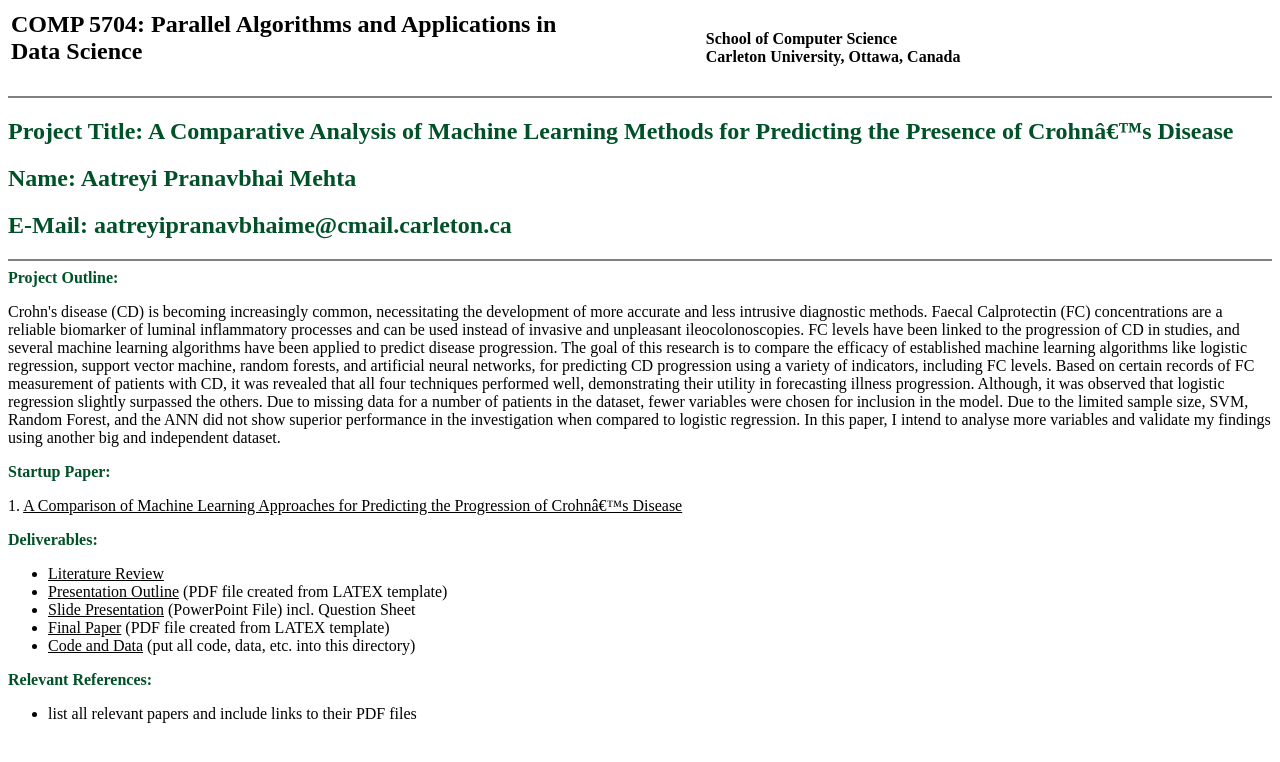
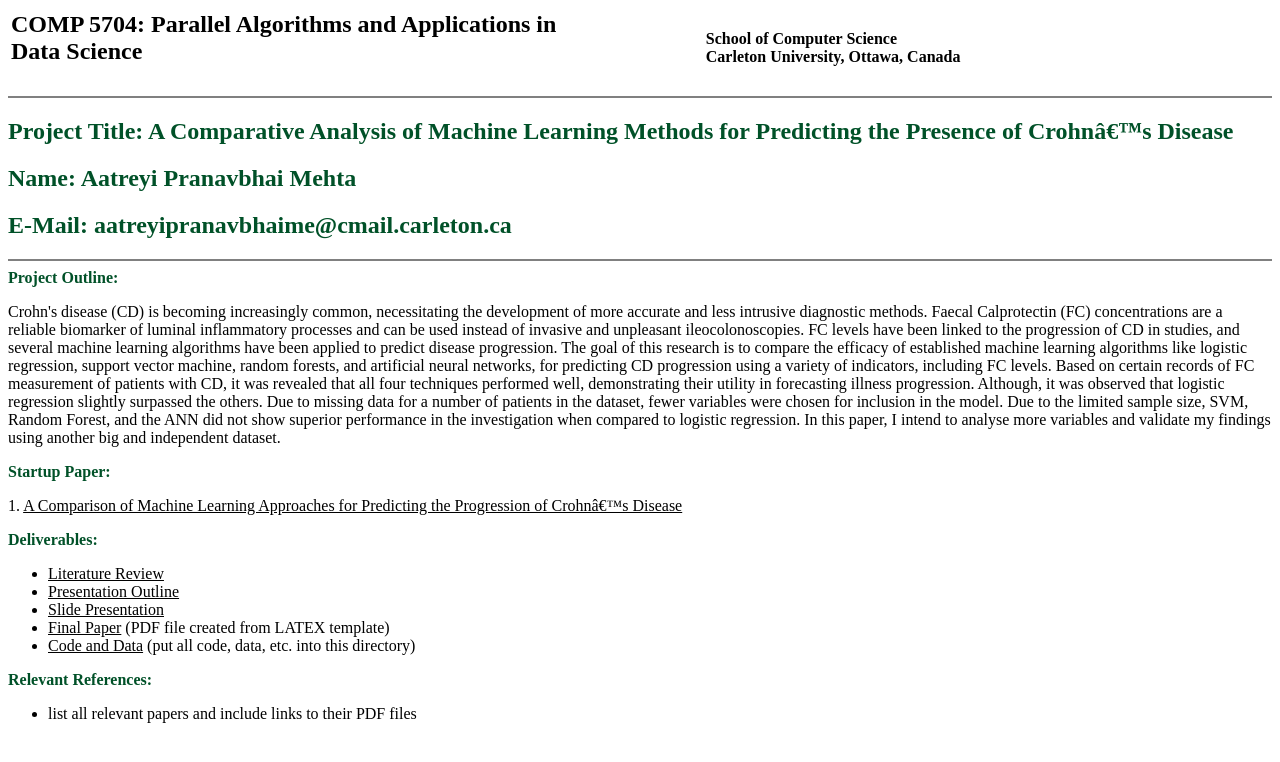
Before and after one commit to aatreyimehta/aatreyimehta.github.io, a plain HTML site: page index.htm in a window 1280 px wide. Drawn offline with Linux system fonts and the light colour scheme.

Commit message:
Update index.htm

```diff
--- a/index.htm
+++ b/index.htm
@@ -51,12 +51,10 @@
     <div align="left"><a href="LiteratureReview.pdf"><font color="#000000"> Literature Review </font></a> </div>
   </li>
   <li>
-    <div align="left"><a href="AatreyiMehta_PPTOutline.pdf"><font color="#000000">Presentation Outline</font></a> (PDF file created from
-LATEX template)</div>
+    <div align="left"><a href="AatreyiMehta_PPTOutline.pdf"><font color="#000000">Presentation Outline</font></a></div>
   </li>
   <li>
-    <div align="left"> <a href="Slide_Presentation.ppt"><font color="#000000">Slide Presentation</font></a> (PowerPoint File) incl.
-Question Sheet </div>
+    <div align="left"> <a href="Slide_Presentation.ppt"><font color="#000000">Slide Presentation</font></a> </div>
   </li>
   <li>
     <div align="left"><a href="Final_Paper.pdf"><font color="#000000">Final
```
